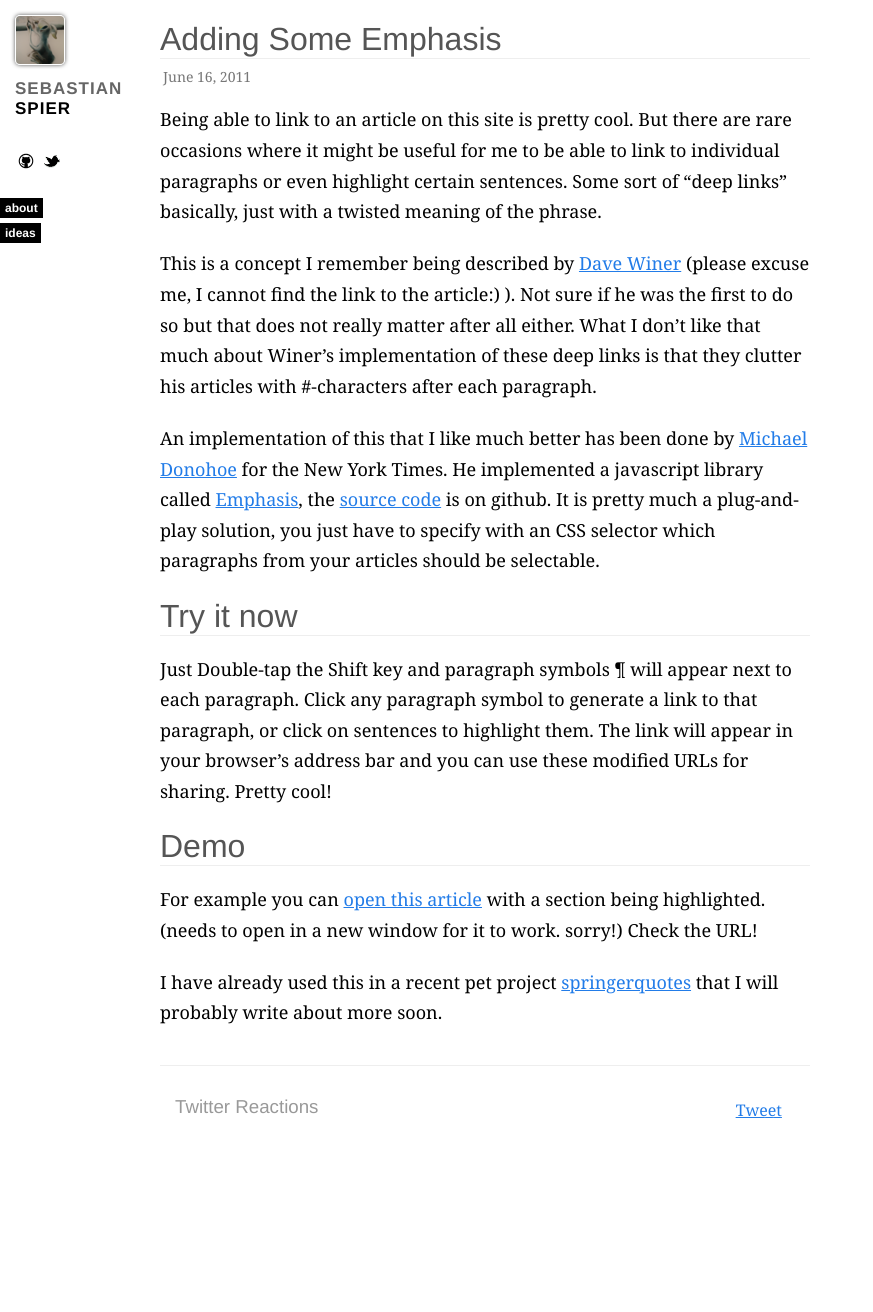
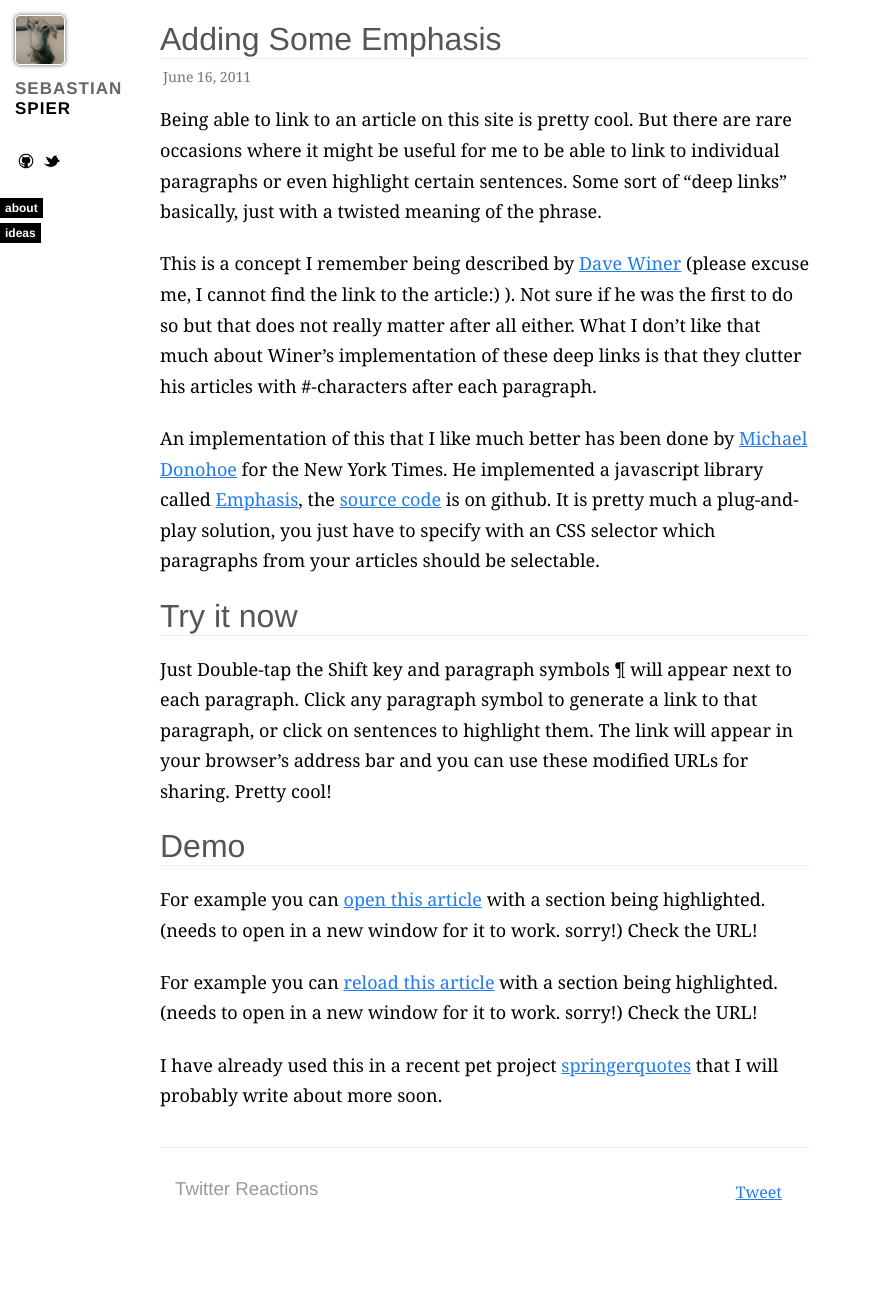
Before and after one commit to spier/spier.github.io, a Jekyll site: the page built from _posts/2011-06-16-adding-some-emphasis.md, in a window 1280 px wide. Shown: the whole page, without its empty margins (0-873 px from the left). Built offline with Jekyll 4.4.1, drawn with Linux system fonts in a browser that asks for light colours; nearby versions of some CDN libraries; Markdown is read by kramdown in place of the engine named in the settings; comment, search, counter and statistics services are not loaded; before the commit the page ends 1230 px from its top, so only the background shows below that.

```diff
--- a/_posts/2011-06-16-adding-some-emphasis.md
+++ b/_posts/2011-06-16-adding-some-emphasis.md
@@ -14,7 +14,9 @@ An implementation of this that I like much better has been done by [Michael Dono
 Just Double-tap the Shift key and paragraph symbols ¶ will appear next to each paragraph. Click any paragraph symbol to generate a link to that paragraph, or click on sentences to highlight them. The link will appear in your browser’s address bar and you can use these modified URLs for sharing. Pretty cool!
 
 # Demo
-For example you can <a href="http://spier.github.com/2011/06/adding-some-emphasis/#h[FeyCtU,1" target="_blank">open this article</a> with a section being highlighted. (needs to open in a new window for it to work. sorry!) Check the URL!
+For example you can <a href="http://spier.github.com/2011/06/adding-some-emphasis/#h[FeyCtU,1]" target="_blank">open this article</a> with a section being highlighted. (needs to open in a new window for it to work. sorry!) Check the URL!
+
+For example you can <a href="http://spier.github.com/2011/06/adding-some-emphasis/#h[FeyCtU,1]" target="_self">reload this article</a>  with a section being highlighted. (needs to open in a new window for it to work. sorry!) Check the URL!
 
 I have already used this in a recent pet project [springerquotes][springerquotes] that I will probably write about more soon.
 
```
